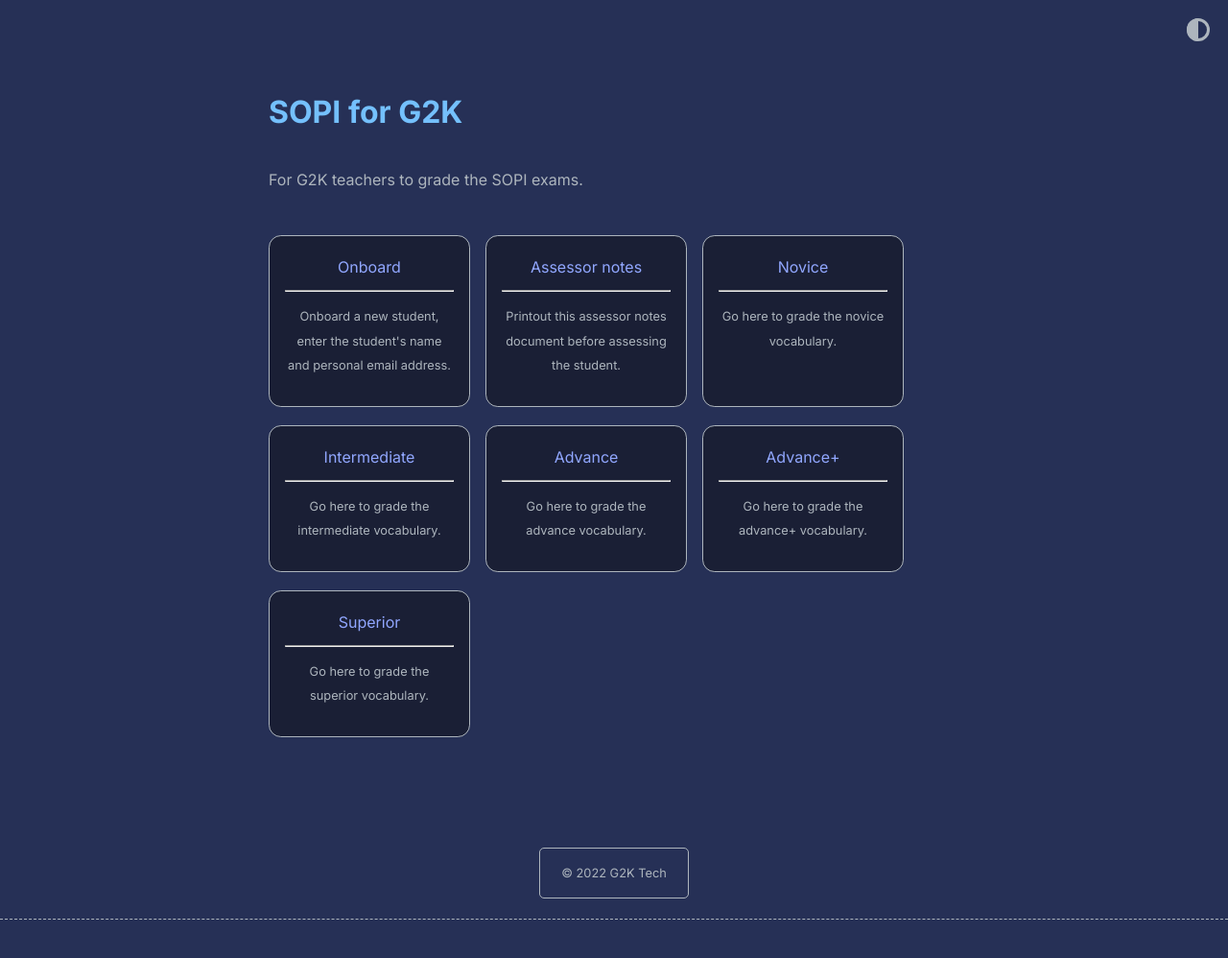
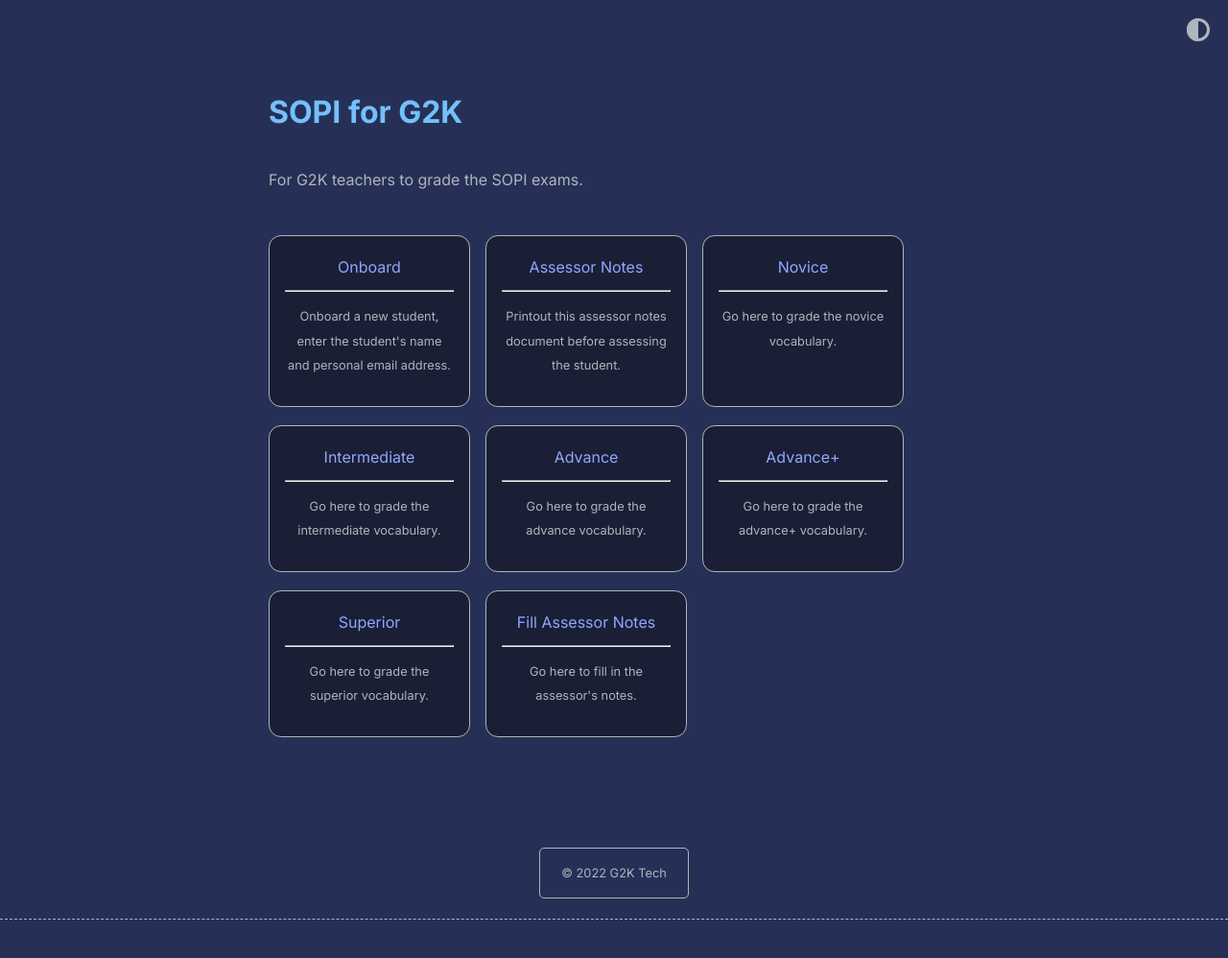
Before and after one commit to tech-g2k/SOPI, a Jekyll site: the page built from index.md, in a window 1280 px wide. Shown: the whole page at 96% size. Built offline with Jekyll 4.4.1, drawn with Linux system fonts in a browser that asks for light colours.

Commit message:
Add link to fill the assessor's notes

```diff
--- a/_data/home.yml
+++ b/_data/home.yml
@@ -13,7 +13,7 @@ project_entries:
     url: https://docs.google.com/spreadsheets/d/1GFtFJ9do957XocBC_L2_lUM3tWm1zUWr8In575h_K8Y/edit#gid=1842073324
     desc: Onboard a new student, enter the student's name and personal email address.
 
-  - title: Assessor notes
+  - title: Assessor Notes
     url: https://docs.google.com/document/d/1E5ogqFxtFxnkjFMllCTlUYRnJVZV8N8t/edit#heading=h.gjdgxs
     desc: Printout this assessor notes document before assessing the student.
 
@@ -36,6 +36,10 @@ project_entries:
   - title: Superior
     url: https://docs.google.com/forms/d/1CpzygSmwZWDTBh0C40sdfzUzJbjseaSWlceDUIpZd2I/edit#responses
     desc: Go here to grade the superior vocabulary.
+
+  - title: Fill Assessor Notes
+    url: https://docs.google.com/forms/d/e/1FAIpQLSfbJ_7kXImy4njq6U2jPHRwwkbD-3LbdiiNZkokkBva0_rs0Q/viewform
+    desc: Go here to fill in the assessor's notes.
 
   # - title: Project 6
   #   url: overview-post
```
